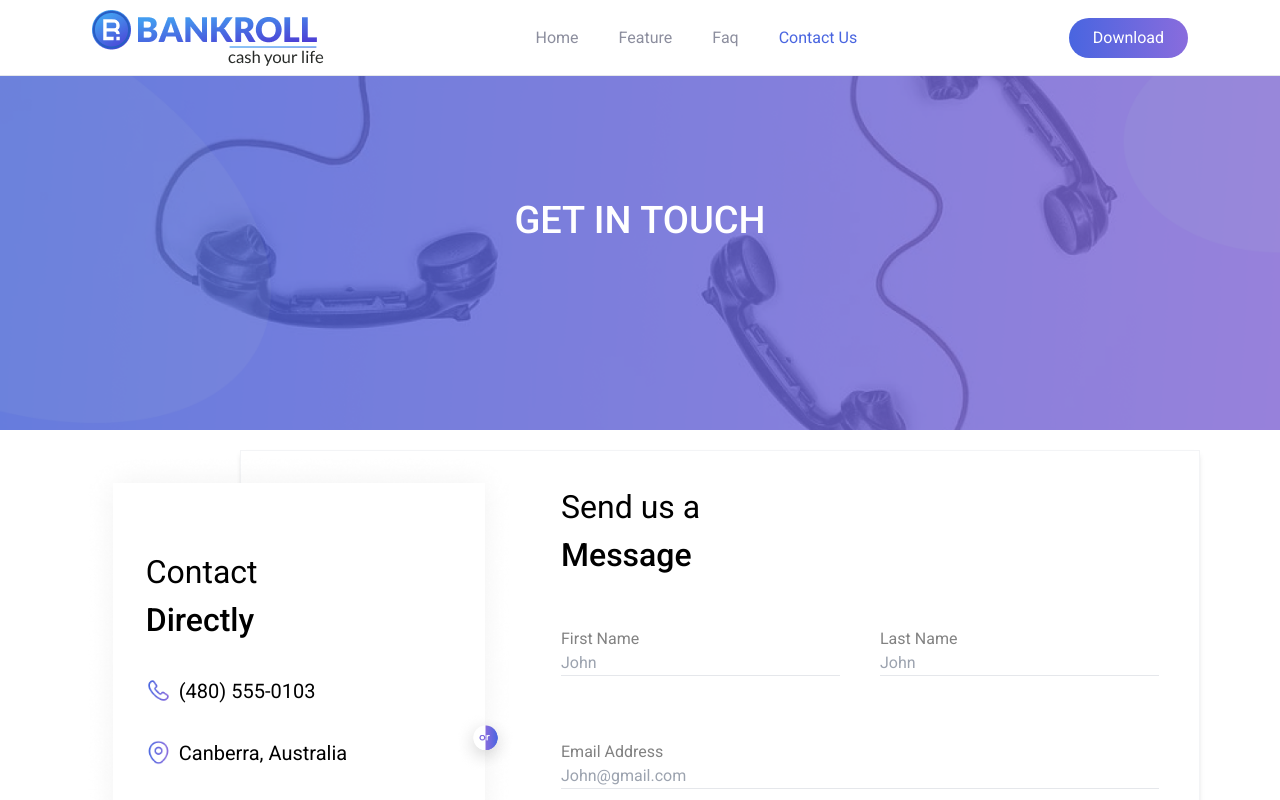
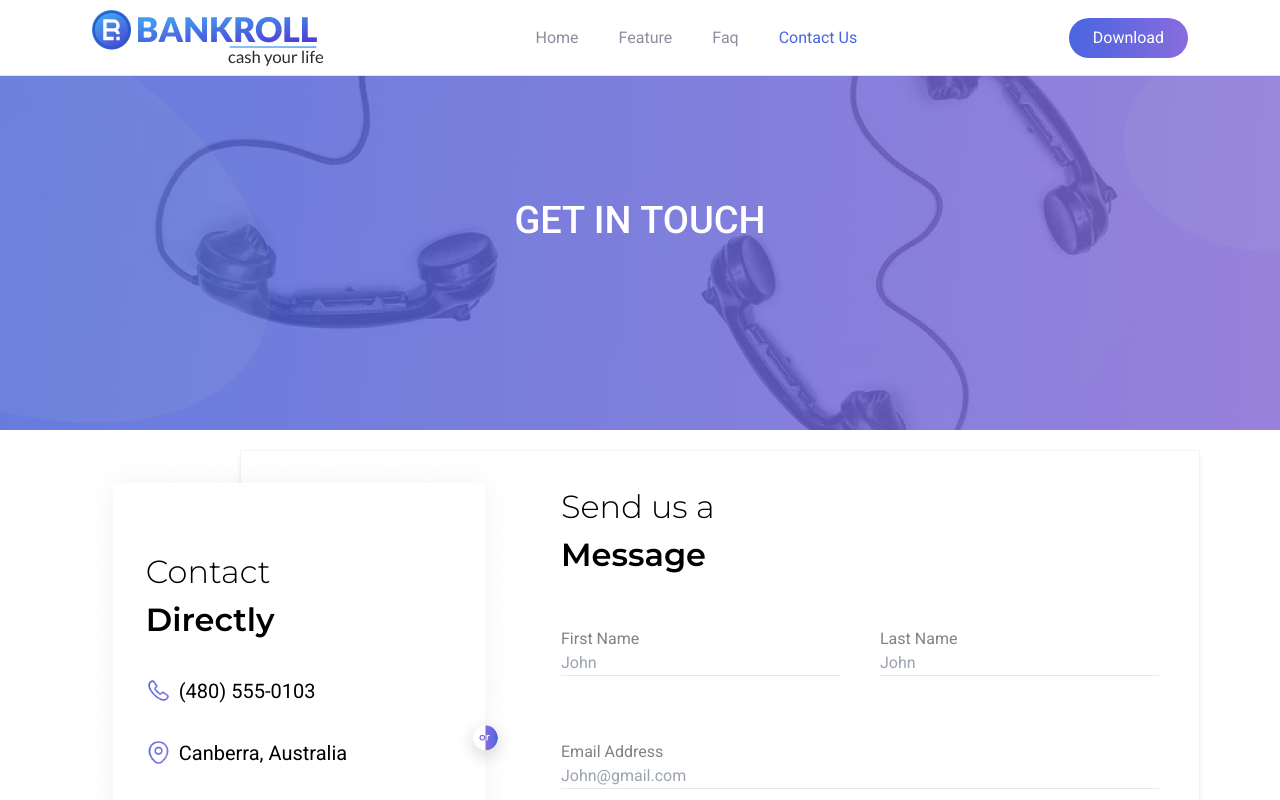
Before and after one commit to MariaAsiif/Bankroll-Web, a React (Create React App) app: page /contactUs in a window 1280 px wide. Shown: the top 800 px of the page. Built offline with nearby package versions, Linux system fonts and the light colour scheme.

Commit message:
set all chnages

```diff
--- a/public/index.html
+++ b/public/index.html
@@ -15,7 +15,8 @@
       user's mobile device or desktop. See https://developers.google.com/web/fundamentals/web-app-manifest/
     -->
     <link rel="manifest" href="%PUBLIC_URL%/manifest.json" />
-    <link href="https://fonts.googleapis.com/css2?family=Roboto:wght@300;400;500&display=swap" rel="stylesheet">
+    <link href="https://fonts.googleapis.com/css2?family=Montserrat:wght@300;400;500;600&family=Roboto:wght@300;400;500&display=swap" rel="stylesheet">
+
     <!--
       Notice the use of %PUBLIC_URL% in the tags above.
       It will be replaced with the URL of the `public` folder during the build.
--- a/src/components/ContactComp/ContactForm.jsx
+++ b/src/components/ContactComp/ContactForm.jsx
@@ -16,10 +16,10 @@ const ContactForm = () => {
                 <div className=' relative mt-5'>
                     <div className=' shadow-md border border-gray-100  lg:ml-[10rem] lg:h-[650px] h-full pb-3 '>
                         <div className='lg:pl-[20rem] pl-5 lg:pt-[2rem] lg:mt-0  mt-[40rem] md:pl-[8rem] md:pt-2'>
-                            <h2 className='text-[32px] font-normal font-roboto'>
+                            <h2 className='text-[32px] font-mons' style={{fontWeight:'300'}}>
                                 Send us a
                                 <br />
-                                <span className='text-black font-medium  '>Message</span>
+                                <span className='text-black  font-mons ' style={{fontWeight:'600'}}>Message</span>
                             </h2>
                             <div className='grid lg:grid-cols-2 gap-10 w-full pr-10 pt-[3rem]'>
                                 <div className='border-b w-full flex flex-col'>
@@ -55,10 +55,10 @@ const ContactForm = () => {
                     <div className='absolute top-0 left-0 '>
                         <img src={Contact} className='object-cover lg:w-[100%] md:w-[800px] w-full h-[650px] ' alt="left_imge" />
                         <div className=' absolute top-[15%] lg:left-[15%] md:left-[15%] left-5'>
-                            <h2 className='text-[32px] font-normal font-roboto'>
+                            <h2 className='text-[32px]  font-mons' style={{fontWeight:'300'}}>
                                 Contact
                                 <br />
-                                <span className='text-black font-medium  '>Directly</span>
+                                <span className='text-black   ' style={{fontWeight:'600'}}>Directly</span>
                             </h2>
                             <ul className='pt-8'>
                                 <li className='flex items-center'>
--- a/src/index.css
+++ b/src/index.css
@@ -5,7 +5,7 @@ body {
     sans-serif;
   -webkit-font-smoothing: antialiased;
   -moz-osx-font-smoothing: grayscale; */
-  font-family: 'Roboto', sans-serif;
+  font-family: 'Roboto', sans-serif ;
 }
 
 /* code {
--- a/tailwind.config.js
+++ b/tailwind.config.js
@@ -6,7 +6,8 @@ module.exports = {
   theme: {
     extend: {
       fontFamily: {
-        roboto: ["Roboto", "sans-serif"]
+        roboto: ["Roboto", "sans-serif"],
+        mons: ['Montserrat', "sans-serif"]
 
       },
       backgroundImage: {
```
